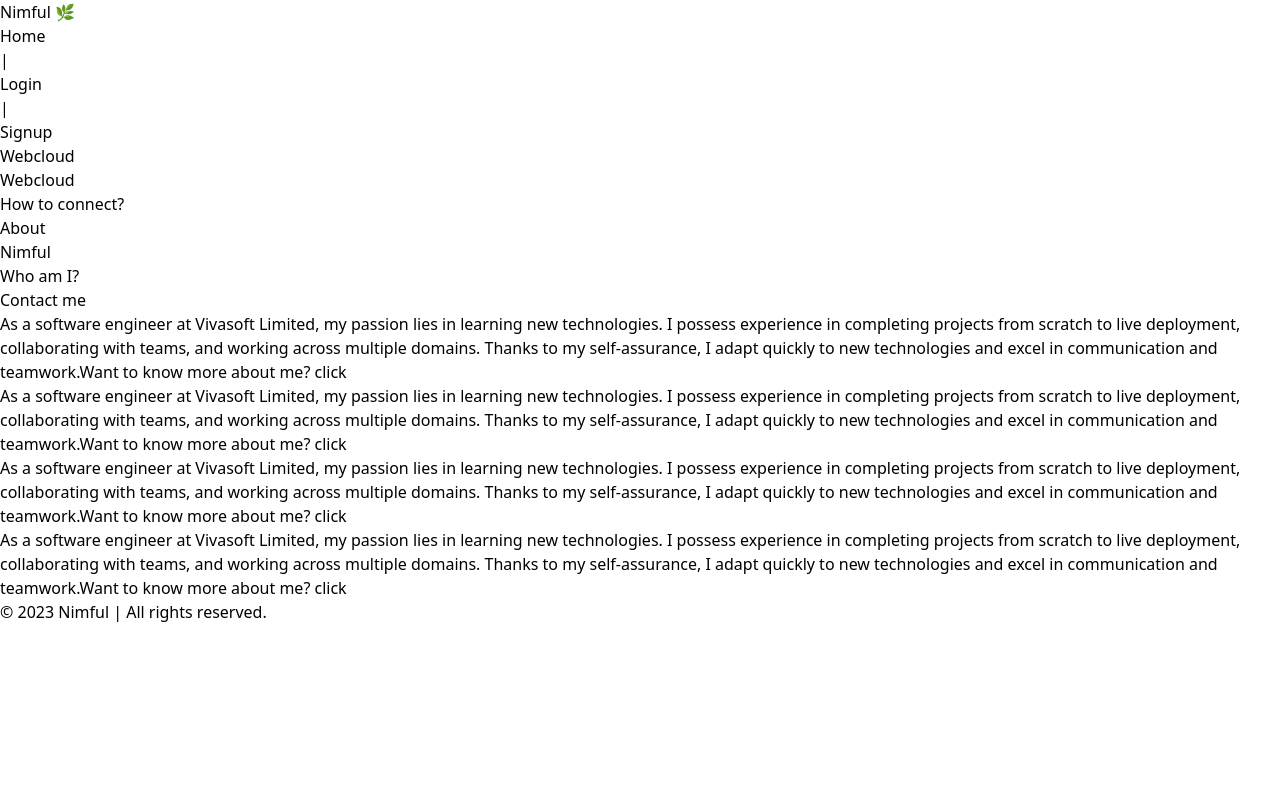
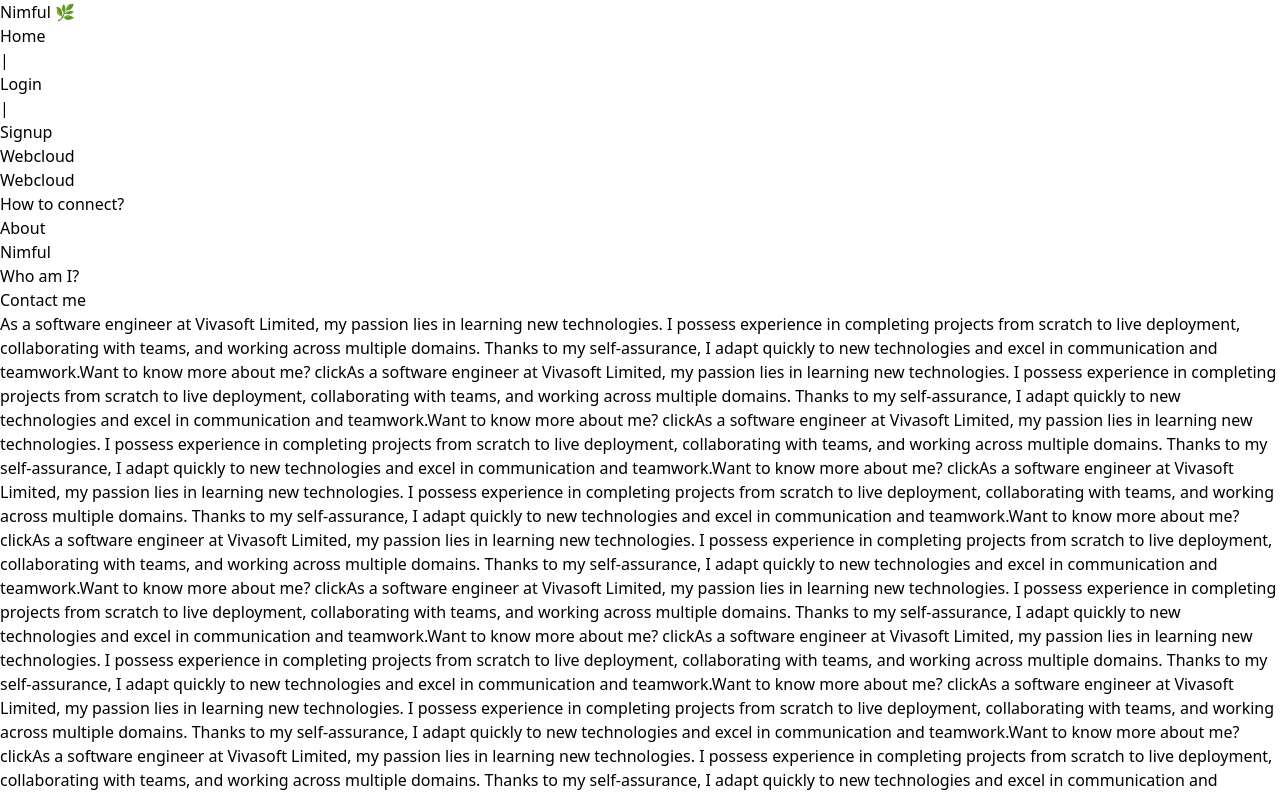
Before and after one commit to mehedi-mim/nimful-frontend, a Next.js app: page /portfolio in a window 1280 px wide. Shown: the top 796 px of the page. Built offline with nearby package versions, Linux system fonts and the light colour scheme.

Commit message:
Center wrapper ready

```diff
--- a/src/pages/portfolio.tsx
+++ b/src/pages/portfolio.tsx
@@ -10,7 +10,58 @@
     <h1>As a software engineer at Vivasoft Limited, my passion lies in learning new technologies.
     I possess experience in completing projects from scratch to live deployment, collaborating with teams,
     and working across multiple domains. Thanks to my self-assurance,
-    I adapt quickly to new technologies and excel in communication and teamwork.Want to know more about me? <a className='go' href='http://52.66.247.18:8080/portfolio'>click</a></h1>
+    I adapt quickly to new technologies and excel in communication and teamwork.Want to know more about me? <a className='go' href='http://52.66.247.18:8080/portfolio'>click</a>
+    As a software engineer at Vivasoft Limited, my passion lies in learning new technologies.
+    I possess experience in completing projects from scratch to live deployment, collaborating with teams,
+    and working across multiple domains. Thanks to my self-assurance,
+    I adapt quickly to new technologies and excel in communication and teamwork.Want to know more about me? <a className='go' href='http://52.66.247.18:8080/portfolio'>click</a>
+
+    As a software engineer at Vivasoft Limited, my passion lies in learning new technologies.
+    I possess experience in completing projects from scratch to live deployment, collaborating with teams,
+    and working across multiple domains. Thanks to my self-assurance,
+    I adapt quickly to new technologies and excel in communication and teamwork.Want to know more about me? <a className='go' href='http://52.66.247.18:8080/portfolio'>click</a>
+
+    As a software engineer at Vivasoft Limited, my passion lies in learning new technologies.
+    I possess experience in completing projects from scratch to live deployment, collaborating with teams,
+    and working across multiple domains. Thanks to my self-assurance,
+    I adapt quickly to new technologies and excel in communication and teamwork.Want to know more about me? <a className='go' href='http://52.66.247.18:8080/portfolio'>click</a>
+    As a software engineer at Vivasoft Limited, my passion lies in learning new technologies.
+    I possess experience in completing projects from scratch to live deployment, collaborating with teams,
+    and working across multiple domains. Thanks to my self-assurance,
+    I adapt quickly to new technologies and excel in communication and teamwork.Want to know more about me? <a className='go' href='http://52.66.247.18:8080/portfolio'>click</a>
+    As a software engineer at Vivasoft Limited, my passion lies in learning new technologies.
+    I possess experience in completing projects from scratch to live deployment, collaborating with teams,
+    and working across multiple domains. Thanks to my self-assurance,
+    I adapt quickly to new technologies and excel in communication and teamwork.Want to know more about me? <a className='go' href='http://52.66.247.18:8080/portfolio'>click</a>
+    As a software engineer at Vivasoft Limited, my passion lies in learning new technologies.
+    I possess experience in completing projects from scratch to live deployment, collaborating with teams,
+    and working across multiple domains. Thanks to my self-assurance,
+    I adapt quickly to new technologies and excel in communication and teamwork.Want to know more about me? <a className='go' href='http://52.66.247.18:8080/portfolio'>click</a>
+    As a software engineer at Vivasoft Limited, my passion lies in learning new technologies.
+    I possess experience in completing projects from scratch to live deployment, collaborating with teams,
+    and working across multiple domains. Thanks to my self-assurance,
+    I adapt quickly to new technologies and excel in communication and teamwork.Want to know more about me? <a className='go' href='http://52.66.247.18:8080/portfolio'>click</a>
+    As a software engineer at Vivasoft Limited, my passion lies in learning new technologies.
+    I possess experience in completing projects from scratch to live deployment, collaborating with teams,
+    and working across multiple domains. Thanks to my self-assurance,
+    I adapt quickly to new technologies and excel in communication and teamwork.Want to know more about me? <a className='go' href='http://52.66.247.18:8080/portfolio'>click</a>
+    As a software engineer at Vivasoft Limited, my passion lies in learning new technologies.
+    I possess experience in completing projects from scratch to live deployment, collaborating with teams,
+    and working across multiple domains. Thanks to my self-assurance,
+    I adapt quickly to new technologies and excel in communication and teamwork.Want to know more about me? <a className='go' href='http://52.66.247.18:8080/portfolio'>click</a>
+    As a software engineer at Vivasoft Limited, my passion lies in learning new technologies.
+    I possess experience in completing projects from scratch to live deployment, collaborating with teams,
+    and working across multiple domains. Thanks to my self-assurance,
+    I adapt quickly to new technologies and excel in communication and teamwork.Want to know more about me? <a className='go' href='http://52.66.247.18:8080/portfolio'>click</a>
+    As a software engineer at Vivasoft Limited, my passion lies in learning new technologies.
+    I possess experience in completing projects from scratch to live deployment, collaborating with teams,
+    and working across multiple domains. Thanks to my self-assurance,
+    I adapt quickly to new technologies and excel in communication and teamwork.Want to know more about me? <a className='go' href='http://52.66.247.18:8080/portfolio'>click</a>
+    As a software engineer at Vivasoft Limited, my passion lies in learning new technologies.
+    I possess experience in completing projects from scratch to live deployment, collaborating with teams,
+    and working across multiple domains. Thanks to my self-assurance,
+    I adapt quickly to new technologies and excel in communication and teamwork.Want to know more about me? <a className='go' href='http://52.66.247.18:8080/portfolio'>click</a>
+    </h1>
     </section>
 
     <section>
```
